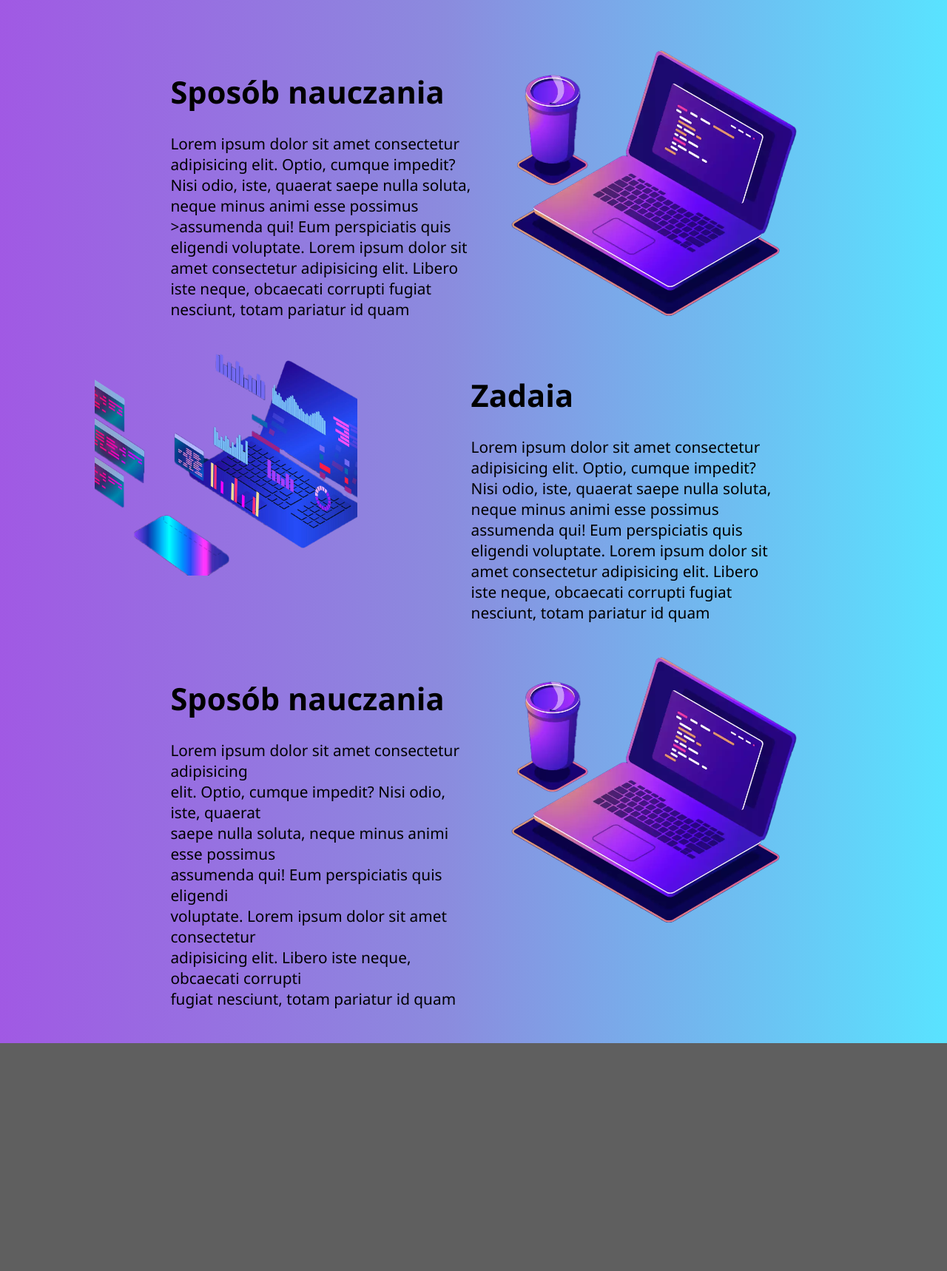
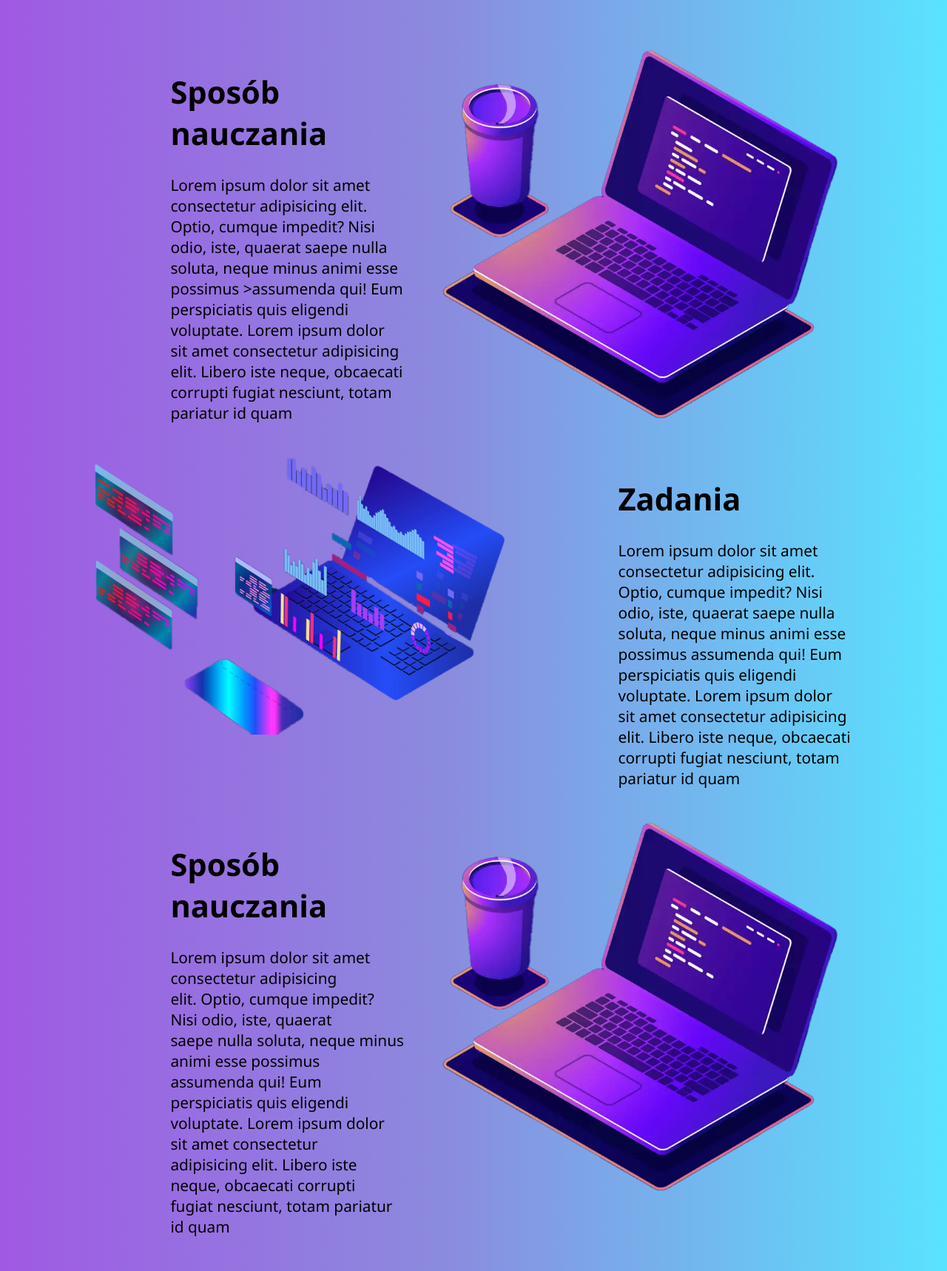
Before and after one commit to Adam903PL/PyGenius, a Flask app: page / in a window 1280 px wide. Shown: the part 369-2087 px from the top of the page at 74% size. Before the commit the page ends 1779 px from the top, so only its background shows below. Run offline with Flask 3, Linux system fonts and the light colour scheme.

Commit message:
work final

```diff
--- a/logs.txt
+++ b/logs.txt
@@ -95,3 +95,7 @@ Zalogowano Username: admin, Password: 21232f297a57a5a743894a0e4a801fc3
 Zalogowano Username: admin, Password: 21232f297a57a5a743894a0e4a801fc3
 Zalogowano Username: admin, Password: 21232f297a57a5a743894a0e4a801fc3
 Blad w logowaniu
+Zalogowano Username: admin, Password: 21232f297a57a5a743894a0e4a801fc3
+Zalogowano Username: admin, Password: 21232f297a57a5a743894a0e4a801fc3
+---------------------------Zalogowano Username: admin, Password: 21232f297a57a5a743894a0e4a801fc3
+Zalogowano Username: admin, Password: 21232f297a57a5a743894a0e4a801fc3
--- a/static/css/main.css
+++ b/static/css/main.css
@@ -228,22 +228,6 @@ body{
 
 }
 
-@media  (max-width: 450px) {
-    .python_img2 {
-        width: 355px;
-        height: 300px;
-        background-image: url('/static/pictures/pc.png');
-        background-size: cover;
-        background-position: center;
-        border: none;
-    }
-
-
-}
-
-
-
-
 .python_img {
     width: 400px;
     height: 360px;
@@ -253,12 +237,16 @@ body{
     border: none;
 }
 
+.python_img2 {
+    width: 70%; /* Możesz dostosować tę wartość według potrzeb */
+    height: 88%; /* Możesz dostosować tę wartość według potrzeb */
+    overflow: hidden; /* Zapobiega wyświetlaniu elementów, które wychodzą poza granice diva */
+    border: none; /* Usunięcie ramki wokół diva */
+    position: relative; /* Ustawienie pozycji na "relative" */
+}
 
-.python_img2 {
-    width: 355px;
-    height: 300px;
-    background-image: url('/static/pictures/pc.png');
-    background-size: cover;
-    background-position: center;
-    border: none;
+.python_img2 img {
+    width: 100%; /* Obrazek wypełni całą szerokość diva */
+    height: 100%;
+    object-fit: cover;
 }
--- a/templates/index.html
+++ b/templates/index.html
@@ -32,14 +32,20 @@
                     <p>Lorem ipsum dolor sit amet consectetur adipisicing elit. Optio, cumque impedit? Nisi odio, iste, quaerat saepe nulla soluta, neque minus animi esse possimus >assumenda qui! Eum perspiciatis quis eligendi voluptate. Lorem ipsum dolor sit amet consectetur adipisicing elit. Libero iste neque, obcaecati corrupti fugiat nesciunt, totam pariatur id quam</p>
 
                 </div>
-                <div class="python_img"></div>
+                <div class="python_img2">
+                    <img src="/static/pictures/python_learn.png" alt="Computer Image" id="py_2">
+                </div>
+
             </div>
         </div>
         <div class="first_cont">
             <div class="text_cont" id="tC_2">
-                <div class="python_img2"></div>
+                    <div class="python_img2">
+                        <img src="/static/pictures/pc.png" alt="Computer Image" id="py_2">
+                    </div>
+
                 <div class="text">
-                    <h1>Zadaia</h1>
+                    <h1>Zadania</h1>
                     <p>Lorem ipsum dolor sit amet consectetur adipisicing elit. Optio, cumque impedit? Nisi odio, iste, quaerat saepe nulla soluta, neque minus animi esse possimus assumenda qui! Eum perspiciatis quis eligendi  voluptate. Lorem ipsum dolor sit amet consectetur  adipisicing elit. Libero iste neque, obcaecati corrupti fugiat nesciunt, totam pariatur id quam</p>
 
                 </div>
@@ -53,7 +59,10 @@
                     <p>Lorem ipsum dolor sit amet consectetur adipisicing <br>elit. Optio, cumque impedit? Nisi odio, iste, quaerat<br> saepe nulla soluta, neque minus animi esse possimus <br>assumenda qui! Eum perspiciatis quis eligendi<br> voluptate. Lorem ipsum dolor sit amet consectetur<br> adipisicing elit. Libero iste neque, obcaecati corrupti <br>fugiat nesciunt, totam pariatur id quam</p>
 
                 </div>
-                <div class="python_img"></div>
+                <div class="python_img2">
+                    <img src="/static/pictures/python_learn.png" alt="Computer Image" id="py_2">
+                </div>
+
             </div>
         </div>
 
```
Also changed, not shown: templates/login.html (+80 -0 lines).
